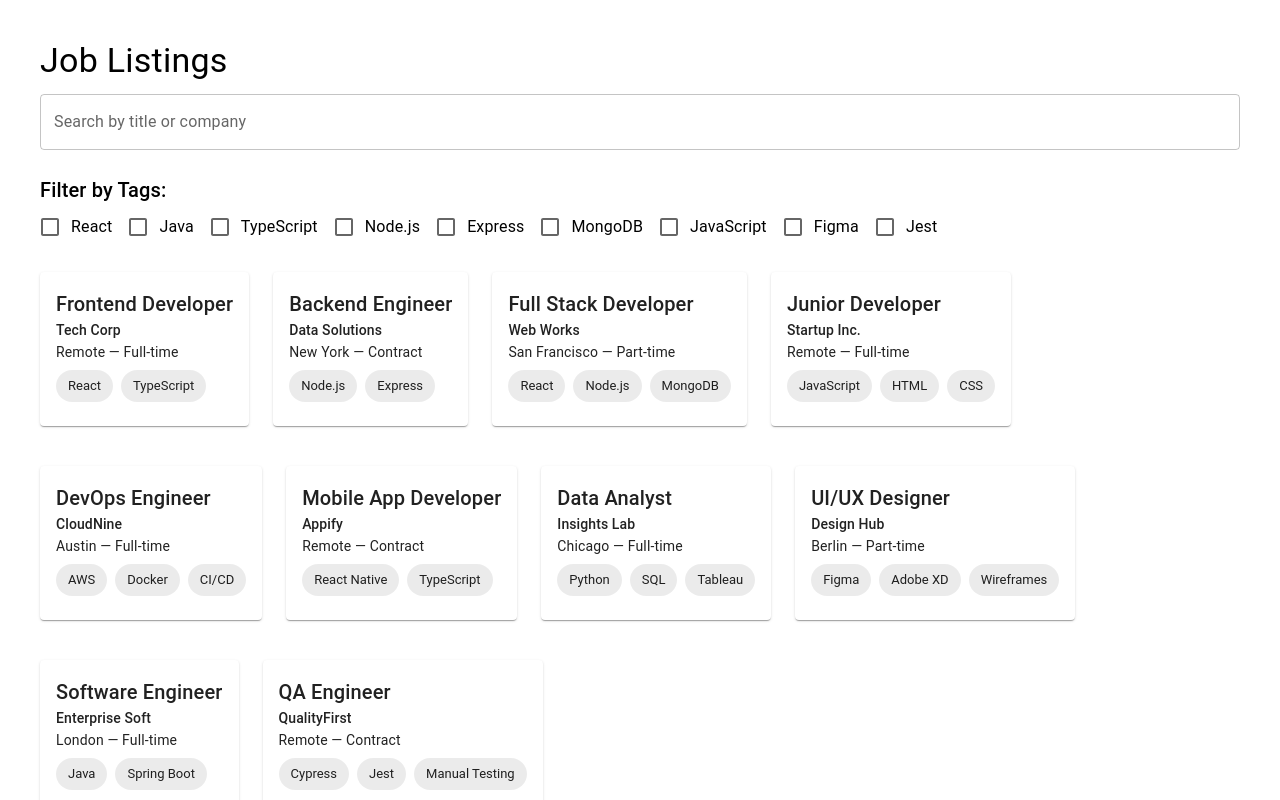
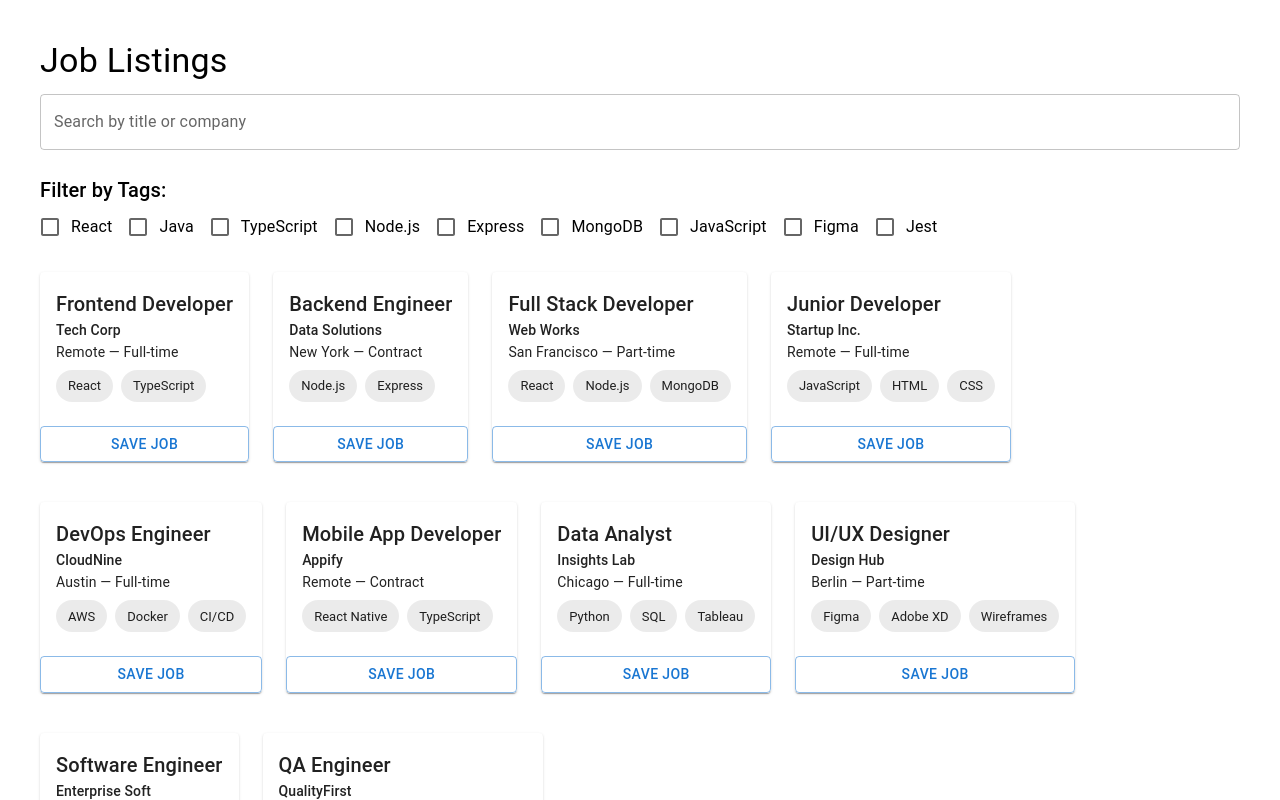
Before and after one commit to solik003/job-board-app, a React (Vite) app: page / in a window 1280 px wide. Shown: the top 800 px of the page. Built offline with nearby package versions, Linux system fonts and the light colour scheme.

Commit message:
add save job button

```diff
--- a/src/components/JobCard.tsx
+++ b/src/components/JobCard.tsx
@@ -1,20 +1,36 @@
+
 import React from "react";
-import { Card, CardContent, Typography, Chip, Stack } from "@mui/material";
-import type { Job } from "../types";
+import { Card, CardContent, Typography, Chip, Stack, Button } from "@mui/material";
+import type { JobCardProps } from "../types";
+import { BUTTON_TEXTS } from "../constants/button";
 
-export const JobCard: React.FC<{ job: Job; onClick: () => void }> = ({ job, onClick }) => {
+export const JobCard: React.FC<JobCardProps> = ({ job, onClick, onSave, isSaved }) => {
     return (
-        <Card onClick={onClick} sx={{ cursor: "pointer", mb: 2 }}>
-            <CardContent>
+        <Card sx={{ cursor: "pointer", mb: 2 }}>
+            <CardContent onClick={onClick}>
                 <Typography variant="h6">{job.title}</Typography>
                 <Typography variant="subtitle2">{job.company}</Typography>
-                <Typography variant="body2">{job.location} — {job.type}</Typography>
+                <Typography variant="body2">
+                    {job.location} — {job.type}
+                </Typography>
                 <Stack direction="row" spacing={1} mt={1}>
                     {job.tags.map((tag) => (
                         <Chip key={tag} label={tag} />
                     ))}
                 </Stack>
             </CardContent>
+            <Button
+                variant={isSaved ? "contained" : "outlined"}
+                color="primary"
+                fullWidth
+                onClick={(e) => {
+                    e.stopPropagation();
+                    onSave(job);
+                }}
+                sx={{ mt: 1 }}
+            >
+                {isSaved ? BUTTON_TEXTS.SAVED : BUTTON_TEXTS.SAVE}
+            </Button>
         </Card>
     );
 };
```
